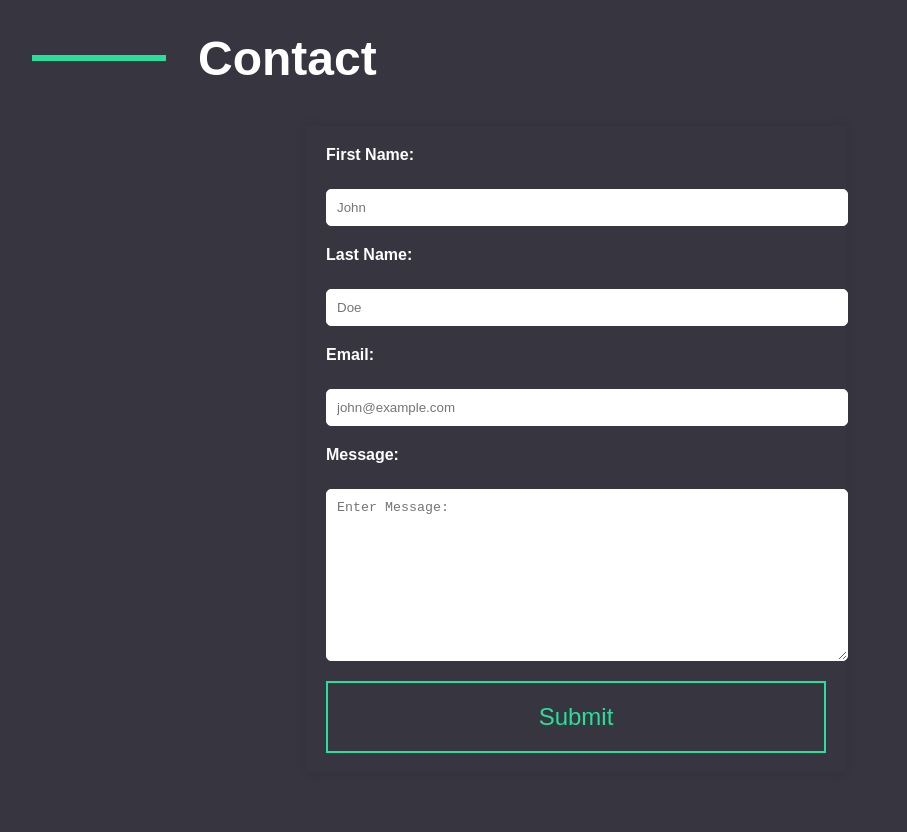
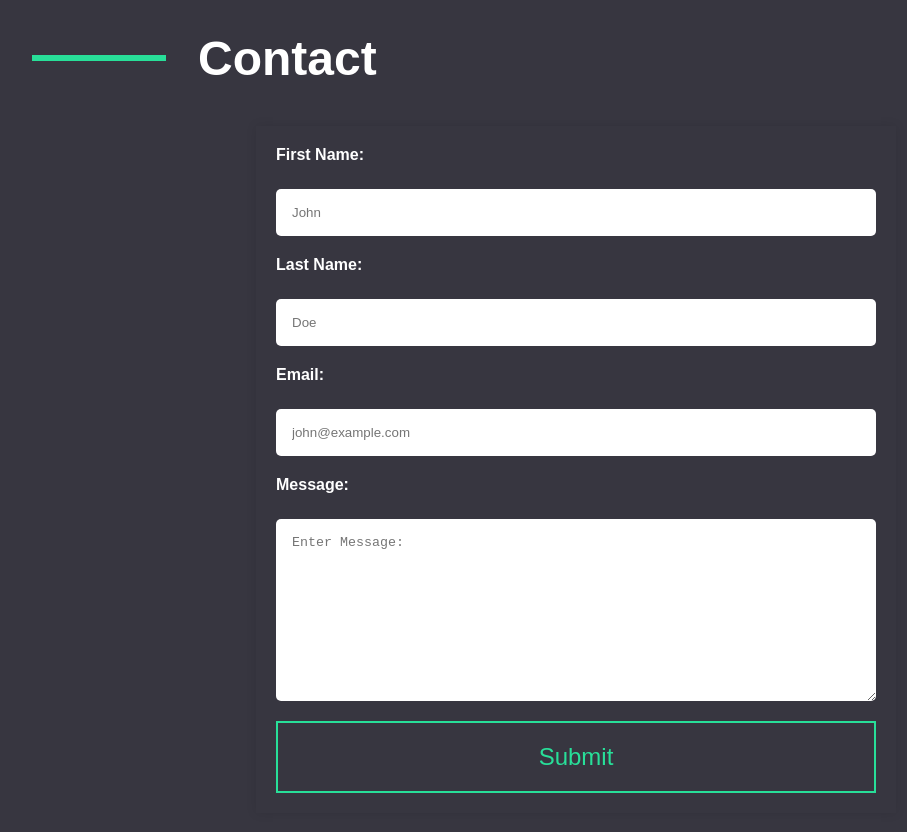
Before and after one commit to alexmassimino9/Portfolio, a React (Vite) app: page / in a window 1280 px wide. Shown: the part 3580-4412 px from the top of the page, without its empty margins (64-971 px from the left). Built offline with nearby package versions, Linux system fonts and the light colour scheme; a web font is replaced by a local one.

Commit message:
fix contact button and update contact styling

```diff
--- a/src/components/About/about/About.jsx
+++ b/src/components/About/about/About.jsx
@@ -23,7 +23,7 @@ const About = () => {
             dedicating time to coaching youth teams, a commitment that reflects
             my enthusiasm for team building, collaboration and competitivnes.
           </p>
-          <Button title="Contact Me" />
+          <Button title="Contact Me" href={`/#contact`} />
         </div>
         <div className={style.imageContent}>
           <img src={portrait} alt="Alex Massimino" />
--- a/src/components/Contact/contact/Contact.module.css
+++ b/src/components/Contact/contact/Contact.module.css
@@ -3,8 +3,8 @@ margin-block: 5rem;
 }
 
 .contactContainer {
-    width: 90%;
-    max-width: 500px; /* Adjust based on your design preference */
+    width: 100%;
+    max-width: 600px;
     margin: auto;
     padding: 20px;
     box-shadow: 0 0 10px rgba(0, 0, 0, 0.1);
@@ -23,9 +23,8 @@ margin-block: 5rem;
 
 .contactForm input,
 .contactForm textarea {
-    width: 100%;
-    padding: 10px;
-    border: 1px solid white;
+    padding: 1rem;
+    border: none;
     border-radius: 5px;
 }
 
@@ -33,50 +32,10 @@ margin-block: 5rem;
     height: 150px;
     resize: vertical;
 }
-
-/* Existing Styles */
-
-.container {
-    margin-block: 5rem;
-  }
-
-  .contactContainer {
-    width: 90%;
-    max-width: 500px; /* Adjust based on your design preference */
-    margin: auto;
-    padding: 20px;
-    box-shadow: 0 0 10px rgba(0, 0, 0, 0.1);
-  }
-
-  .contactForm {
-    display: flex;
-    flex-direction: column;
-    gap: 20px;
-  }
-
-  .contactForm label {
-    margin-bottom: 5px;
-    font-weight: bold;
-  }
-
-  .contactForm input,
-  .contactForm textarea {
-    width: 100%;
-    padding: 10px;
-    border: 1px solid white;
-    border-radius: 5px;
-  }
-
-  .contactForm textarea {
-    height: 150px;
-    resize: vertical;
-  }
-
-@media(max-width: 994px) {
+@media(max-width: 758px) {
 
     .contactContainer {
-        max-width: 300px;
-        padding: 5px;
+        max-width: 70%;
     }
 
     .contactForm input,
```
